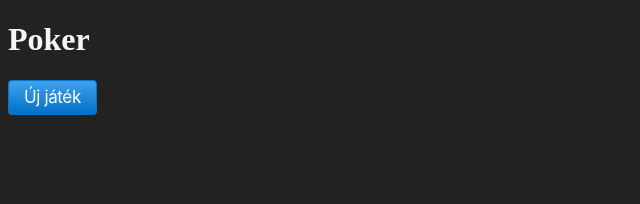
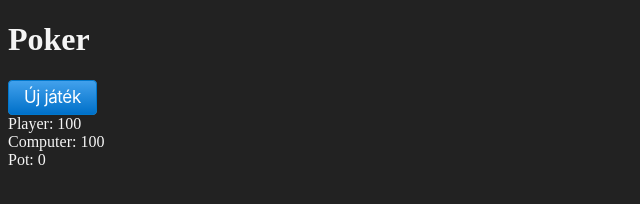
Before and after one commit to Thomas-Horvath/PK_poker, a website: page index.html in a window 1280 px wide. Shown: the whole page, without its empty margins (0-640 px from the left). Drawn offline with Linux system fonts and the light colour scheme.

Commit message:
player and computer chips and pot size

```diff
--- a/index.html
+++ b/index.html
@@ -10,7 +10,9 @@
 <body>
     <h1>Poker</h1>
     <button class="new-game-button js-new-game-button">Új játék</button>
+    <section class="js-chip-count-container"></section>
     <section class="js-player-cards-container"></section>
+    <section class="js-pot-container"></section>
     <script src="./scripts/app.js"></script>
 </body>
 </html>
--- a/scripts/app.js
+++ b/scripts/app.js
@@ -1,21 +1,33 @@
 // szelektáljuk a html elemeket
 const newGameButton = document.querySelector('.js-new-game-button');
 const playerCardsContainer = document.querySelector('.js-player-cards-container');
-
+const chipCountContainer = document.querySelector('.js-chip-count-container');
+const potContainer = document.querySelector('.js-pot-container');
 // Létrehozunk egy globális változót a deck id tárolására. Tudatosan nem adunk neki értéket (null).
 let deckId = null;
 
 // kártya változó létrehozása.
 let playerCards = [];
 
+// játékos zsetonjai
+let playerChips = 100;
+
+// számítógép zsetonjai
+let computerChips = 100;
+
+// kassza értéke
+let pot = 0;
+
 // Esemenyfigyelőt adunk a gombra, klikk eseményre lefut a  startGame függvény
 newGameButton.addEventListener('click', startGame);
+render();
 
 
+// játékos lapjainak renderelése
 function renderPlayerCards() {
     let html = ""; // üres változó létrehozása
 
-// végig megyünk a tömb elemein
+    // végig megyünk a tömb elemein
     for (let card of playerCards) {
         // hozzáadjuk a változóhoz a template literallal előállított tartalmat.
         html += `<img src="${card.image}" alt="${card.code}" />`
@@ -26,6 +38,31 @@
 }
 
 
+// Zsetonok renderelése
+function renderChips() {
+    chipCountContainer.innerHTML = `
+        <div class="chip-count">Player: ${playerChips}</div>
+        <div class="chip-count">Computer: ${computerChips}</div>
+    `;
+};
+
+
+// kassza renderelése
+function renderPot() {
+    potContainer.innerHTML = `
+        <div class="chip-count">Pot: ${pot}</div>
+`
+}
+
+
+// Fő renderelés
+function render() {
+    renderPlayerCards();
+    renderChips();
+    renderPot();
+};
+
+
 
 function drawAndRenderPlayersCard() {
     if (deckId === null) return; // ha null akkor kilépünk a függvényből
@@ -34,7 +71,7 @@
         .then(data => data.json()) // kapott adatot json formára alakítjuk.
         .then(response => {
             playerCards = response.cards;  // a kapott kártyákat elmentjük a változóba (tömb)
-            renderPlayerCards()
+            render()
         }
         )
 };
```
